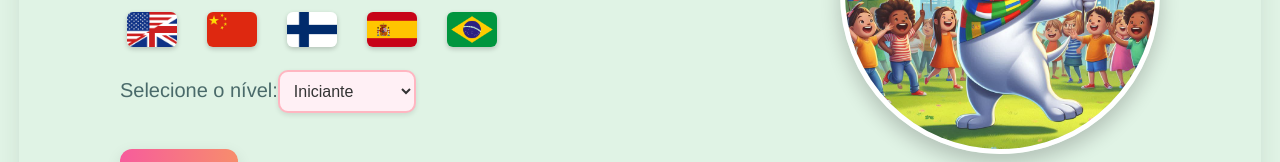
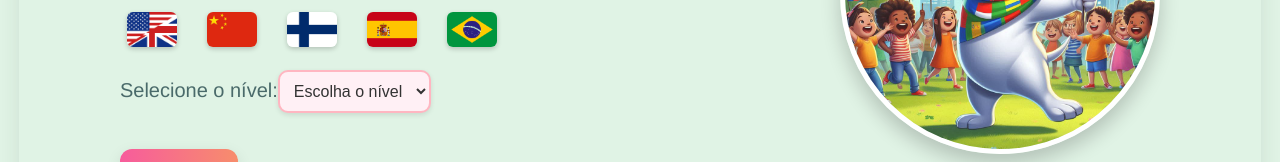
Before and after one commit to LuaFly/spudlingo, a React (Vite) app: page /inicio in a window 1280 px wide. Shown: the part 350-512 px from the top of the page. Built offline with nearby package versions, Linux system fonts and the light colour scheme; a web font is replaced by a local one.

Commit message:
escolha idioma

```diff
--- a/src/pages/pos_login/inicio.jsx
+++ b/src/pages/pos_login/inicio.jsx
@@ -94,6 +94,8 @@ const Inicio = () => {
                         value={nivel}
                         onChange={(e) => setNivel(e.target.value)}
                     >
+
+                        <option value="">Escolha o nível</option>
                         <option value="Iniciante">Iniciante</option>
                         <option value="Intermediário">Intermediário</option>
                         <option value="Avançado">Avançado</option>
```
